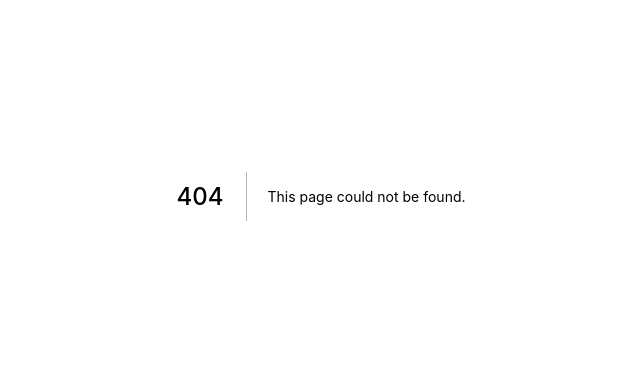
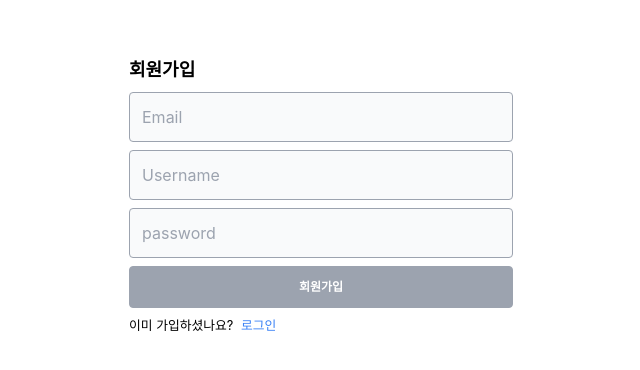
Before and after one commit to kimhsr/reddit-project, a Next.js app in the folder client/: page /register in a window 1280 px wide. Before the commit this address had no page. Shown: the part 204-574 px from the top of the page, without its empty margins (319-959 px from the left). Built offline with nearby package versions, Linux system fonts and the light colour scheme.

Commit message:
feat: register-1 (#4)

```diff
--- a/client/package.json
+++ b/client/package.json
@@ -10,6 +10,7 @@
   "author": "kimhsr",
   "license": "ISC",
   "dependencies": {
+    "classnames": "^2.3.2",
     "next": "^12.3.4",
     "react": "^18.2.0",
     "react-dom": "^18.2.0"
--- /dev/null
+++ b/client/src/components/InputGroup.tsx
@@ -0,0 +1,39 @@
+import React from "react";
+import cls from "classnames";
+
+interface InputGroupProps {
+  className?: string;
+  type?: string;
+  placeholder?: string;
+  value: string;
+  error: string | undefined;
+  setValue: (str: string) => void;
+}
+
+const InputGroup: React.FC<InputGroupProps> = ({
+  className = "mb-2",
+  type = "text",
+  placeholder = "",
+  error,
+  value,
+  setValue,
+}) => {
+  return (
+    <div className={className}>
+      <input
+        type={type}
+        style={{ minWidth: 300 }}
+        className={cls(
+          `w-full p-3 transition duration-200 border border-gray-400 rounded bg-gray-50 focus:bg-white hover:bg-white`,
+          { "border-red-500": error }
+        )}
+        placeholder={placeholder}
+        value={value}
+        onChange={(e) => setValue(e.target.value)}
+      />
+      <small className="font-medium text-red-500">{error}</small>
+    </div>
+  );
+};
+
+export default InputGroup;
--- /dev/null
+++ b/client/src/pages/register.tsx
@@ -0,0 +1,50 @@
+import Link from "next/link";
+import React, { useState } from "react";
+import InputGroup from "../components/InputGroup";
+
+const Register = () => {
+  const [email, setEmail] = useState("");
+  const [username, setUsername] = useState("");
+  const [password, setPassword] = useState("");
+  const [errors, setErrors] = useState<any>({});
+  return (
+    <div className="bg-white">
+      <div className="flex flex-col items-center justify-center h-screen p-6">
+        <div className="w-10/12 mx-auto md:w-96">
+          <h1 className="mb-2 text-lg font-semibold">회원가입</h1>
+          <form>
+            <InputGroup
+              placeholder="Email"
+              value={email}
+              setValue={setEmail}
+              error={errors.email}
+            />
+            <InputGroup
+              placeholder="Username"
+              value={username}
+              setValue={setUsername}
+              error={errors.username}
+            />
+            <InputGroup
+              placeholder="password"
+              value={password}
+              setValue={setPassword}
+              error={errors.password}
+            />
+            <button className="w-full py-3 mb-1 text-xs font-bold text-white uppercase bg-gray-400 border border-gray-400 rounded">
+              회원가입
+            </button>
+          </form>
+          <small>
+            이미 가입하셨나요?{" "}
+            <Link href={"/login"}>
+              <a className="ml-1 text-blue-500 uppercase">로그인</a>
+            </Link>
+          </small>
+        </div>
+      </div>
+    </div>
+  );
+};
+
+export default Register;
```
Also changed, not shown: 1 other file (tests, documents, lock files or other folders).
